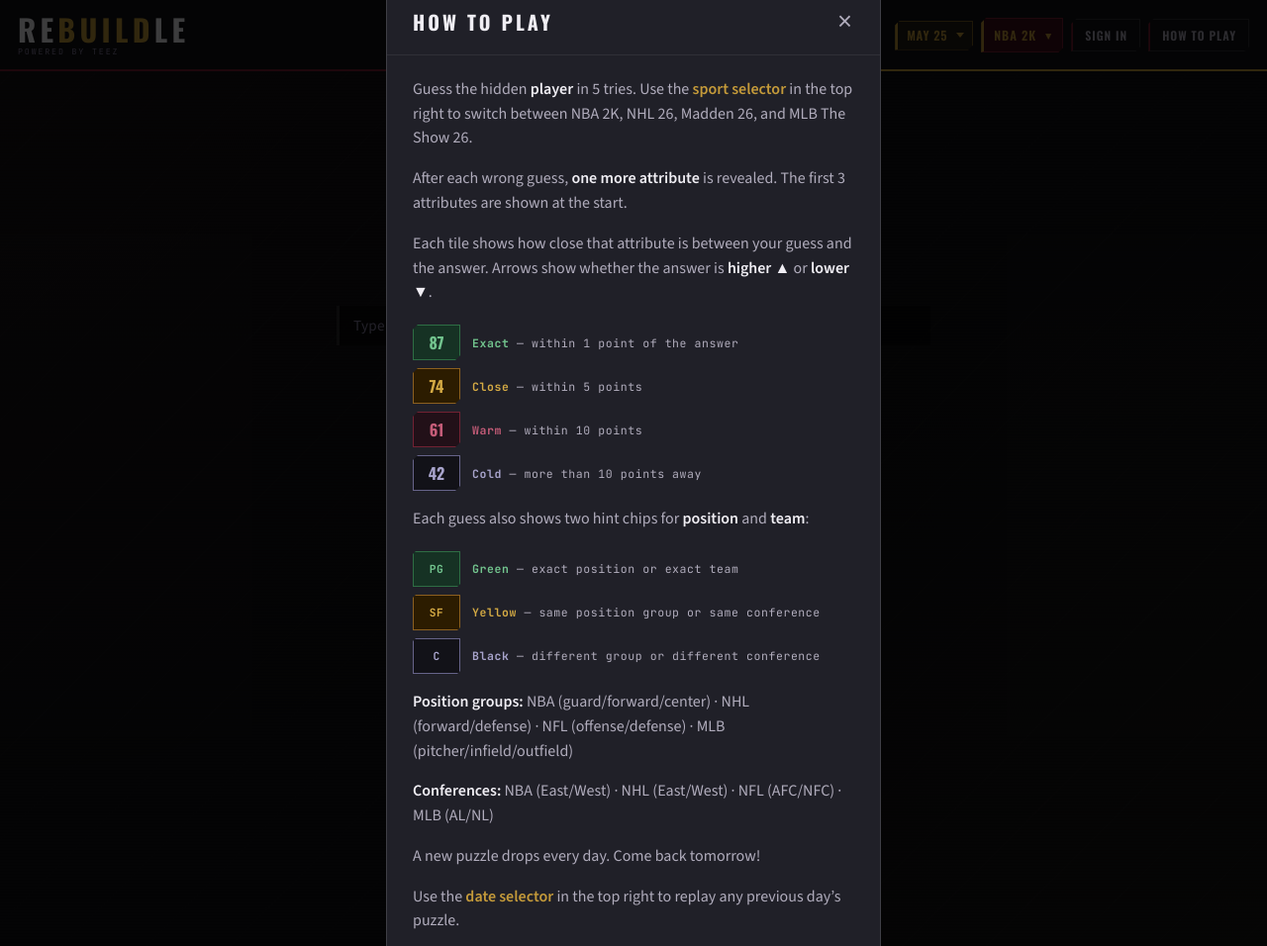
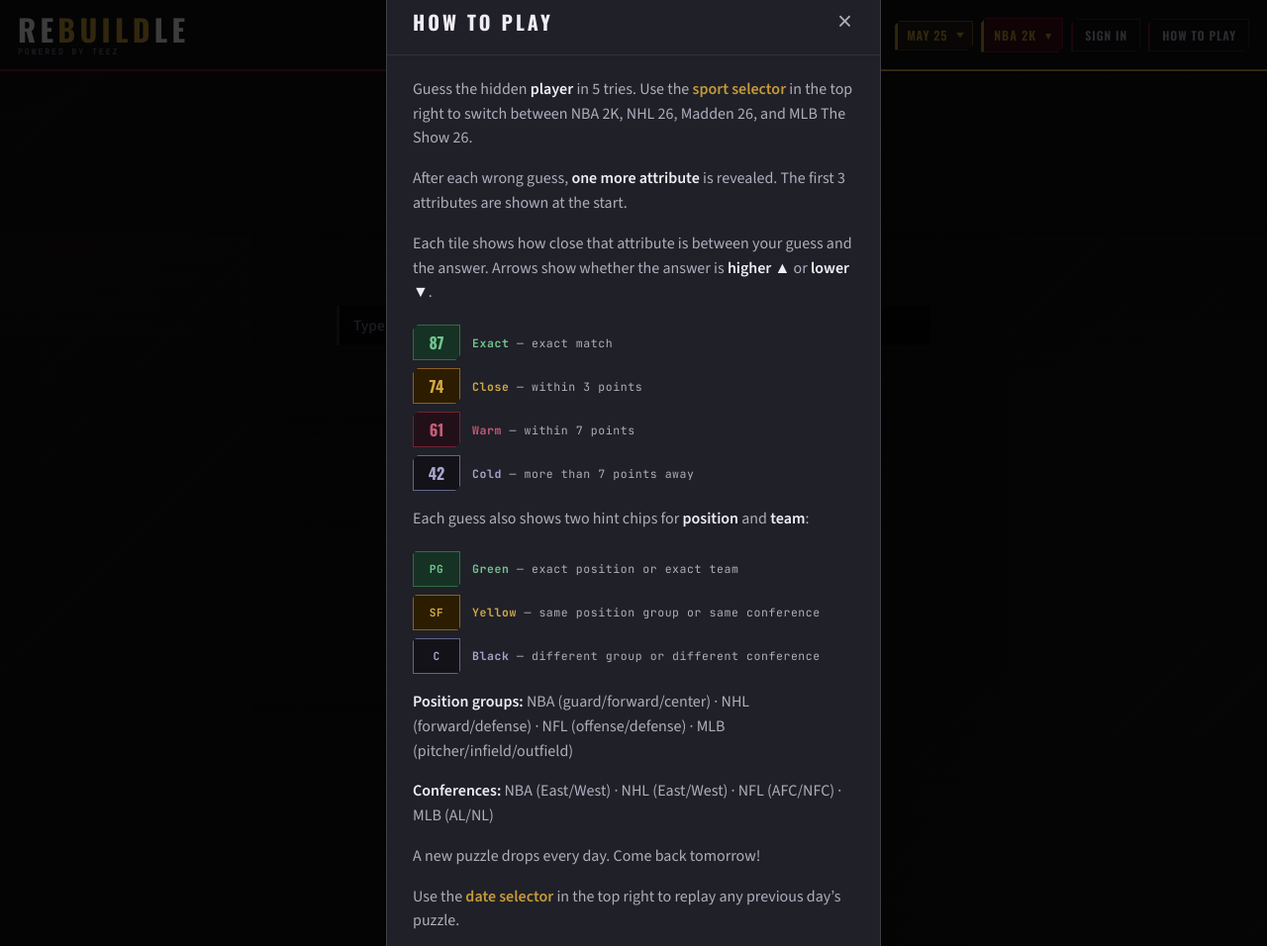
Before and after one commit to JustKelp/RatingsCheck, a Flask app: page / in a window 1280 px wide. Shown: the whole page at 99% size. Run offline with Flask 3, Linux system fonts and the light colour scheme; data that the repository does not hold is empty.

Commit message:
Tighten tile thresholds: exact=0, close=±3, warm=±7, cold=>7
Co-Authored-By: Claude Sonnet 4.6 <noreply@anthropic.com>

```diff
--- a/templates/index.html
+++ b/templates/index.html
@@ -340,19 +340,19 @@ input.guess-input::placeholder { color: var(--text-dim); }
       <div class="modal-swatches">
         <div class="modal-swatch-row">
           <div class="modal-swatch-tile" style="background:var(--exact-bg);border:1px solid var(--exact-border);color:var(--exact-text)">87</div>
-          <div class="modal-swatch-label"><strong style="color:var(--exact-text)">Exact</strong> &mdash; within 1 point of the answer</div>
+          <div class="modal-swatch-label"><strong style="color:var(--exact-text)">Exact</strong> &mdash; exact match</div>
         </div>
         <div class="modal-swatch-row">
           <div class="modal-swatch-tile" style="background:var(--close-bg);border:1px solid var(--close-border);color:var(--close-text)">74</div>
-          <div class="modal-swatch-label"><strong style="color:var(--close-text)">Close</strong> &mdash; within 5 points</div>
+          <div class="modal-swatch-label"><strong style="color:var(--close-text)">Close</strong> &mdash; within 3 points</div>
         </div>
         <div class="modal-swatch-row">
           <div class="modal-swatch-tile" style="background:var(--warm-bg);border:1px solid var(--warm-border);color:var(--warm-text)">61</div>
-          <div class="modal-swatch-label"><strong style="color:var(--warm-text)">Warm</strong> &mdash; within 10 points</div>
+          <div class="modal-swatch-label"><strong style="color:var(--warm-text)">Warm</strong> &mdash; within 7 points</div>
         </div>
         <div class="modal-swatch-row">
           <div class="modal-swatch-tile" style="background:var(--cold-bg);border:1px solid var(--cold-border);color:var(--cold-text)">42</div>
-          <div class="modal-swatch-label"><strong style="color:var(--cold-text)">Cold</strong> &mdash; more than 10 points away</div>
+          <div class="modal-swatch-label"><strong style="color:var(--cold-text)">Cold</strong> &mdash; more than 7 points away</div>
         </div>
       </div>
       <div class="modal-rule">Each guess also shows two hint chips for <strong>position</strong> and <strong>team</strong>:</div>
@@ -469,10 +469,10 @@ input.guess-input::placeholder { color: var(--text-dim); }
   <div class="status-bar" id="status-bar"></div>
 
   <div class="legend">
-    <div class="legend-item"><div class="legend-swatch" style="background:#14281E;outline:1px solid #245A38"></div>&plusmn;1 exact</div>
-    <div class="legend-item"><div class="legend-swatch" style="background:#281600;outline:1px solid #7A5018"></div>&plusmn;5 close</div>
-    <div class="legend-item"><div class="legend-swatch" style="background:#200E14;outline:1px solid rgba(122,31,48,0.55)"></div>&plusmn;10 warm</div>
-    <div class="legend-item"><div class="legend-swatch" style="background:#0E0C10;outline:1px solid rgba(120,116,160,0.65)"></div>&gt;10 cold</div>
+    <div class="legend-item"><div class="legend-swatch" style="background:#14281E;outline:1px solid #245A38"></div>exact</div>
+    <div class="legend-item"><div class="legend-swatch" style="background:#281600;outline:1px solid #7A5018"></div>&plusmn;3 close</div>
+    <div class="legend-item"><div class="legend-swatch" style="background:#200E14;outline:1px solid rgba(122,31,48,0.55)"></div>&plusmn;7 warm</div>
+    <div class="legend-item"><div class="legend-swatch" style="background:#0E0C10;outline:1px solid rgba(120,116,160,0.65)"></div>&gt;7 cold</div>
   </div>
 </div>
 
@@ -829,9 +829,9 @@ document.getElementById("day-select").addEventListener("change", async e => {
 
 function pillClass(diff) {
   const a = Math.abs(diff);
-  if (a <= 1) return "exact";
-  if (a <= 5) return "close";
-  if (a <= 10) return "warm";
+  if (a === 0) return "exact";
+  if (a <= 3) return "close";
+  if (a <= 7) return "warm";
   return "cold";
 }
 function arrowFor(diff) {
```
